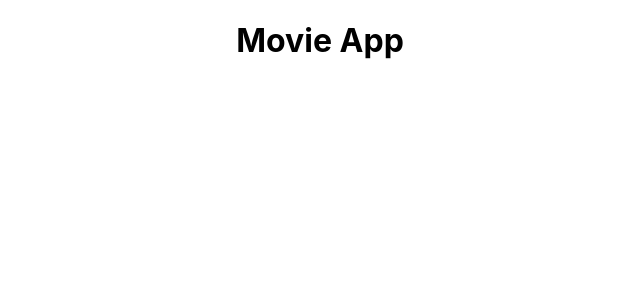
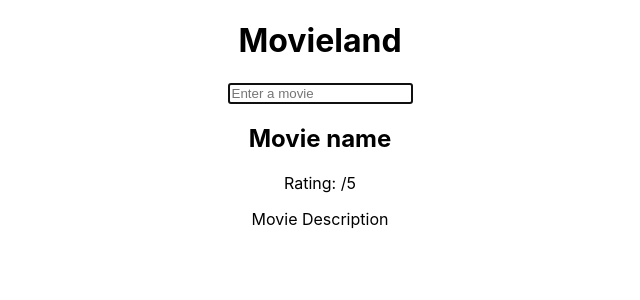
Before and after one commit to a-blaine/movie-app, a React (Create React App) app: page / in a window 1280 px wide. Shown: the top 300 px of the page, without its empty margins (320-960 px from the left). Built offline with nearby package versions, Linux system fonts and the light colour scheme.

Commit message:
Created search, results and movies components

```diff
--- /dev/null
+++ b/src/Movies.js
@@ -0,0 +1,11 @@
+import React from "react";
+
+export default function Movies() {
+  return (
+    <div>
+      <h2>Movie name</h2>
+      <p>Rating: /5</p>
+      <p>Movie Description</p>
+    </div>
+  );
+}
--- /dev/null
+++ b/src/Results.js
@@ -0,0 +1,6 @@
+import React from "react";
+import Movies from "./Movies";
+
+export default function Results() {
+  return <Movies />;
+}
--- a/src/Search.js
+++ b/src/Search.js
@@ -1,9 +1,19 @@
 import React from "react";
+import Results from "./Results";
 
 export default function Search() {
   return (
     <div className="Search">
-      <h1>Movie App</h1>
+      <h1>Movieland</h1>
+      <form>
+        <input
+          type="search"
+          placeholder="Enter a movie"
+          autoFocus="off"
+          autoComplete="off"
+        />
+      </form>
+      <Results />
     </div>
   );
 }
```
